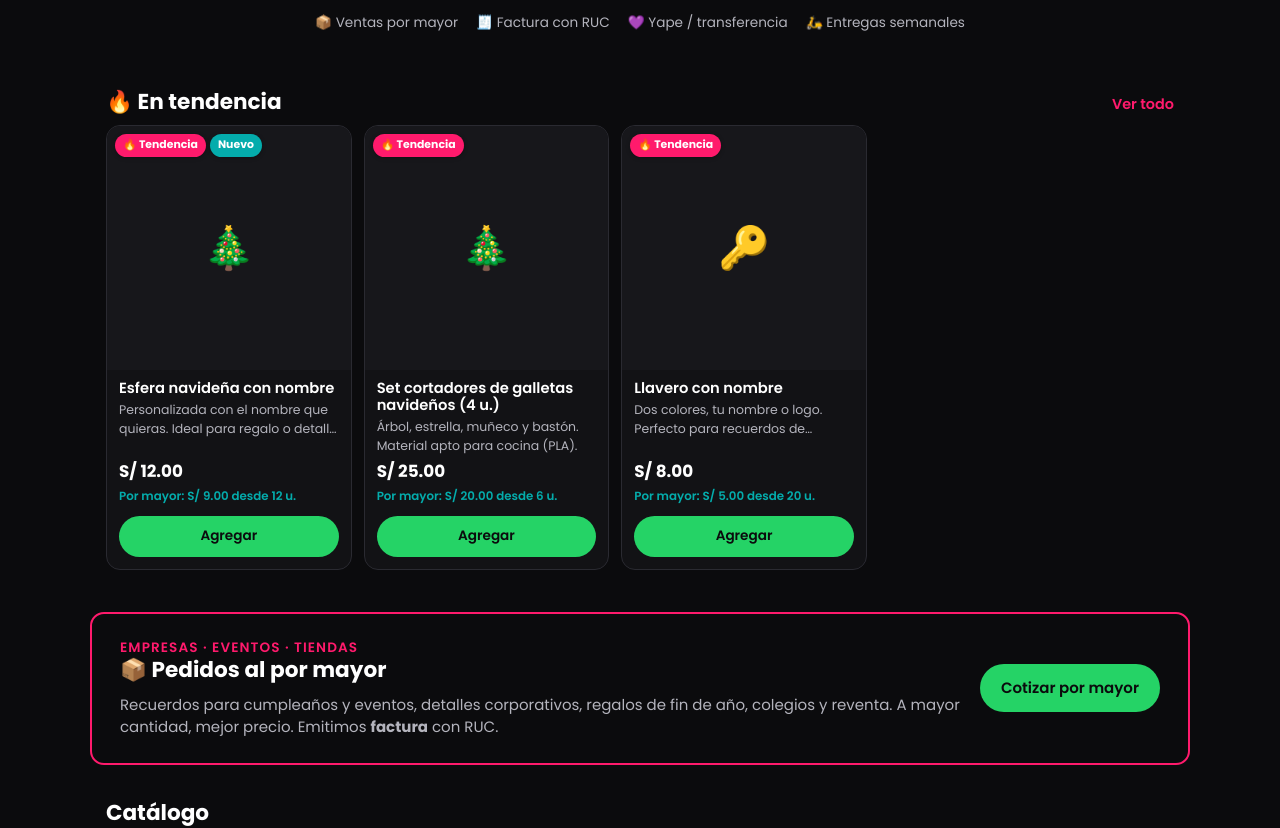
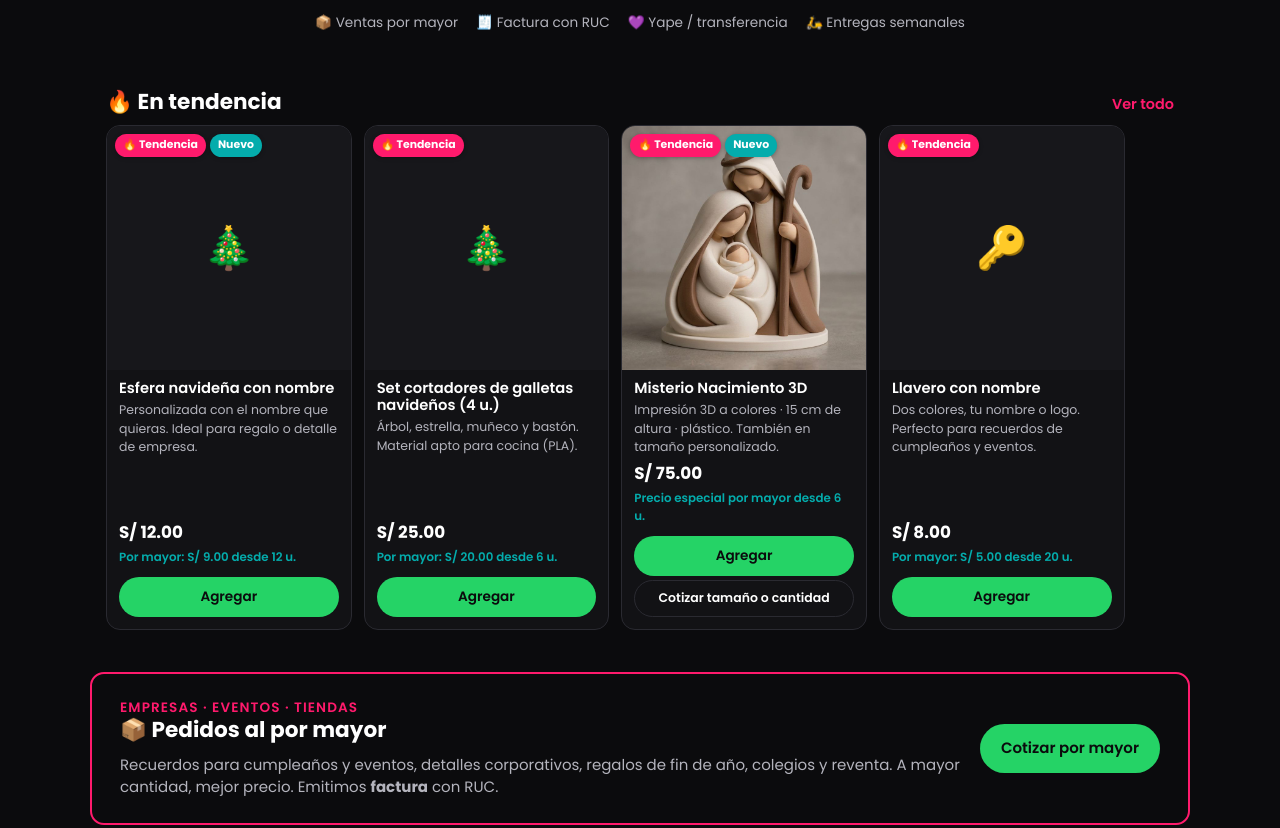
Before and after one commit to insertos3d/insertos3d.github.io, a plain HTML site: page index.html in a window 1280 px wide. Shown: the part 340-1168 px from the top of the page. Drawn offline with Linux system fonts and the light colour scheme.

Commit message:
Agrega Misterio Nacimiento 3D con cotizacion por tamano y cantidad
Co-Authored-By: Claude Opus 5.5 <noreply@anthropic.com>

```diff
--- a/css/estilos.css
+++ b/css/estilos.css
@@ -118,10 +118,11 @@ main > section { padding: 28px 16px; max-width: 1100px; margin: 0 auto; }
 .tag.new { background: var(--acento); color: #fff; }
 .card .cuerpo { padding: 10px 12px 12px; display: flex; flex-direction: column; gap: 4px; flex: 1; }
 .card h3 { font-size: .92rem; font-weight: 600; margin: 0; }
-.card .desc { font-size: .78rem; color: var(--texto-2); margin: 0; display: -webkit-box; -webkit-line-clamp: 2; -webkit-box-orient: vertical; overflow: hidden; }
+.card .desc { font-size: .78rem; color: var(--texto-2); margin: 0; display: -webkit-box; -webkit-line-clamp: 3; -webkit-box-orient: vertical; overflow: hidden; }
 .precio { font-weight: 700; font-size: 1.05rem; margin-top: auto; }
 .mayor { font-size: .74rem; color: var(--acento); font-weight: 600; }
 .agregar { margin-top: 6px; padding: 9px; font-size: .85rem; width: 100%; }
+.cotizar-prod { padding: 8px; font-size: .78rem; width: 100%; }
 .agregar[disabled] { background: var(--borde); color: var(--texto-2); cursor: not-allowed; }
 
 /* Cotiza */
--- a/js/app.js
+++ b/js/app.js
@@ -42,8 +42,10 @@
         ${p.descripcion ? `<p class="desc">${p.descripcion}</p>` : ""}
         <div class="precio">${soles(p.precio)}</div>
         ${p.mayor ? `<div class="mayor">Por mayor: ${soles(p.mayor.precio)} desde ${p.mayor.desde} u.</div>` : ""}
+        ${p.mayorConsultar ? `<div class="mayor">Precio especial por mayor desde ${p.mayorConsultar} u.</div>` : ""}
         <button class="btn btn-primary agregar" data-add="${p.id}" ${p.agotado ? "disabled" : ""}>
           ${p.agotado ? "Agotado" : "Agregar"}</button>
+        ${p.cotizar ? `<button class="btn btn-ghost cotizar-prod" data-cotizar-prod="${p.id}">Cotizar tamaño o cantidad</button>` : ""}
       </div>
     </article>`;
   }
@@ -80,6 +82,7 @@
           <h4>${l.p.nombre}</h4>
           <small class="${l.esMayor ? "ok" : ""}">${soles(l.pu)} c/u${l.esMayor ? " · precio por mayor ✓" : ""}</small>
           ${l.p.mayor && !l.esMayor ? `<small>Por mayor desde ${l.p.mayor.desde} u.: ${soles(l.p.mayor.precio)}</small>` : ""}
+          ${l.p.mayorConsultar ? `<small class="${l.cant >= l.p.mayorConsultar ? "ok" : ""}">${l.cant >= l.p.mayorConsultar ? "✓ Aplica precio especial: lo confirmamos por WhatsApp" : `Precio especial desde ${l.p.mayorConsultar} u.`}</small>` : ""}
           <small><b>${soles(l.sub)}</b></small>
         </div>
         <div class="cant">
@@ -111,7 +114,8 @@
   // ---------- Mensaje de pedido ----------
   function mensaje() {
     const ls = lineas(); const t = total();
-    const det = ls.map((l) => `• ${l.cant} x ${l.p.nombre} — ${soles(l.pu)} c/u${l.esMayor ? " (por mayor)" : ""} = ${soles(l.sub)}`).join("\n");
+    const det = ls.map((l) => `• ${l.cant} x ${l.p.nombre} — ${soles(l.pu)} c/u${l.esMayor ? " (por mayor)" : ""} = ${soles(l.sub)}` +
+      (l.p.mayorConsultar && l.cant >= l.p.mayorConsultar ? "\n   ↳ Solicito precio especial por cantidad" : "")).join("\n");
     const nombre = $("#fNombre").value.trim(), dist = $("#fDistrito").value, notas = $("#fNotas").value.trim();
     const datos = [nombre && `Nombre: ${nombre}`, dist && `Distrito: ${dist}`, notas && `Notas: ${notas}`].filter(Boolean);
     const fact = conFactura() ? [
@@ -151,8 +155,12 @@
 
   // ---------- Eventos ----------
   document.addEventListener("click", (e) => {
-    const t = e.target.closest("[data-add],[data-mas],[data-menos],[data-cat],[data-ir],[data-cotizar],[data-cotizar-mayor]");
+    const t = e.target.closest("[data-add],[data-mas],[data-menos],[data-cat],[data-ir],[data-cotizar],[data-cotizar-mayor],[data-cotizar-prod]");
     if (!t) return;
+    if (t.dataset.cotizarProd) {
+      const p = porId[t.dataset.cotizarProd];
+      abrirWsp(`¡Hola ${CONFIG.marca}! 👋 Quiero cotizar: *${p.nombre}* (precio regular ${soles(p.precio)})\n\nTamaño que necesito: \nCantidad: ${p.mayorConsultar ? `(precio especial desde ${p.mayorConsultar} u.)` : ""}\nColores: \nFecha que lo necesito: `);
+    }
     if (t.hasAttribute("data-cotizar-mayor")) {
       e.preventDefault();
       abrirWsp(`¡Hola ${CONFIG.marca}! 👋 Quiero cotizar un pedido POR MAYOR:\n\nProducto(s): \nCantidad aproximada: \nFecha que lo necesito: \n¿Requiere factura?: Sí / No`);
--- a/js/productos.js
+++ b/js/productos.js
@@ -41,6 +41,8 @@ const CATEGORIAS = [
    categoria -> uno de los id de CATEGORIAS (navidad, llaveros, ...)
    precio    -> precio unitario en soles
    mayor     -> precio por mayor: desde cuántas unidades y a qué precio (o bórralo)
+   mayorConsultar -> en vez de precio fijo por mayor: "precio especial desde X u., consultar"
+   cotizar   -> true muestra el botón "Cotizar tamaño o cantidad" (abre WhatsApp)
    img       -> foto en img/productos/<categoria>/ (ideal: cuadrada 800x800, .webp o .jpg)
    tendencia / temporada / nuevo / agotado -> true o false                          */
 const PRODUCTOS = [
@@ -65,13 +67,15 @@ const PRODUCTOS = [
     tendencia: true, temporada: true
   },
   {
-    id: "nacimiento-minimalista",
-    nombre: "Nacimiento minimalista",
+    id: "misterio-nacimiento-3d",
+    nombre: "Misterio Nacimiento 3D",
     categoria: "religioso",
-    precio: 45,
-    img: "img/productos/religioso/nacimiento-minimalista.jpg",
-    descripcion: "Pieza decorativa de 15 cm. Disponible en blanco, dorado o madera.",
-    temporada: true
+    precio: 75,
+    mayorConsultar: 6,   // precio especial por cantidad: se cotiza desde 6 u.
+    cotizar: true,       // muestra botón "Cotizar tamaño o cantidad"
+    img: "img/productos/religioso/misterio-nacimiento-3d.jpg",
+    descripcion: "Impresión 3D a colores · 15 cm de altura · plástico. También en tamaño personalizado.",
+    tendencia: true, temporada: true, nuevo: true
   },
   {
     id: "llavero-nombre",
```
Also changed, not shown: img/productos/religioso/misterio-nacimiento-3d.jpg (added).
